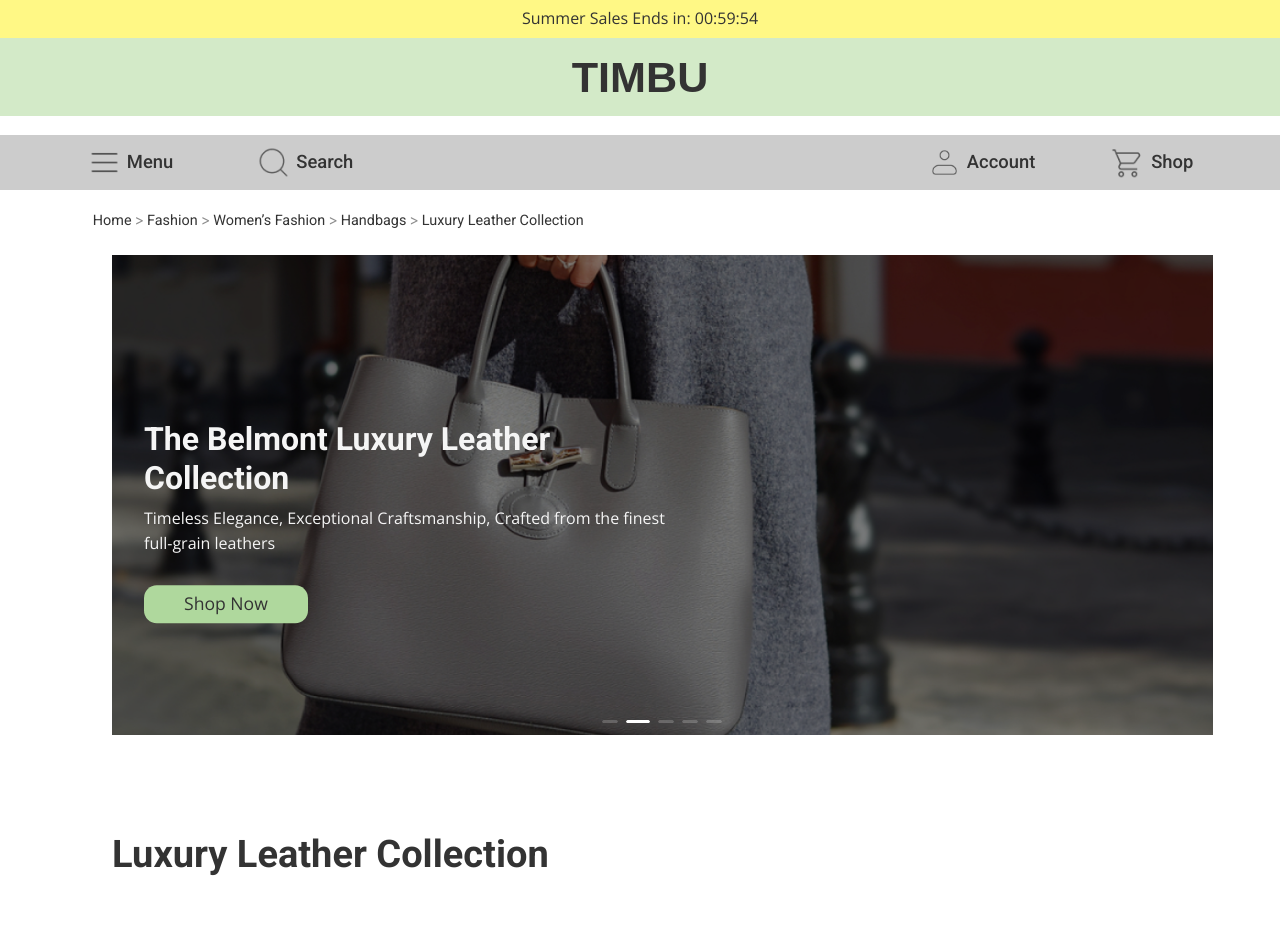
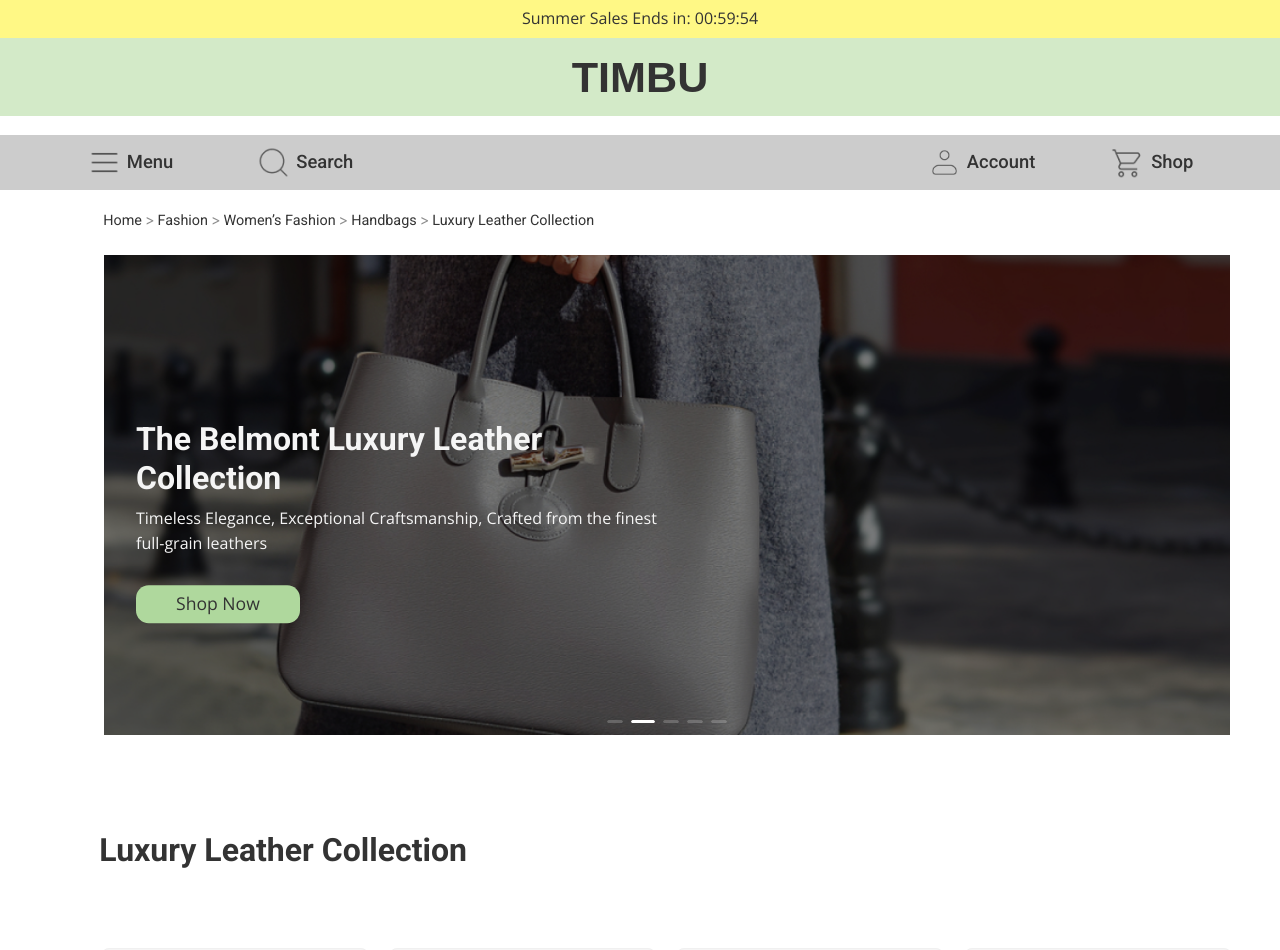
Before and after one commit to GreyyDaze/hng-frontend-stage2, a React (Vite) app: page / in a window 1280 px wide. Shown: the top 950 px of the page. Built offline with nearby package versions, Linux system fonts and the light colour scheme; a web font is replaced by a local one.

Commit message:
Update index.css

```diff
--- a/src/index.css
+++ b/src/index.css
@@ -80,7 +80,7 @@ label {
   font-size: 1rem;
   margin-top: 1.25rem;
   margin-bottom: 1.4375rem;
-  padding: 0rem 7.5rem;
+  padding: 0rem 7.6rem;
 }
 
 .breadcrumb-container span {
@@ -175,18 +175,18 @@ label {
 .heading-container {
   margin-top: 6.8125rem;
   margin-bottom: 4.875rem;
-  margin-left: 7.8rem !important;
+  margin-left: 7.4rem !important;
   margin-right: 9.5rem !important;
 }
 
 .heading-text {
-  font-size: 2.25rem;
+  font-size: 2.25rem !important;
   font-weight: 600;
   text-align: center;
 }
 
 .leather-collection-container {
-  margin-left: 6.5rem !important;
+  margin-left: 7.5rem !important;
   margin-right: 3rem !important;
 }
 
@@ -716,6 +716,11 @@ h1.title-total {
 
 /* Responsive design */
 @media (max-width: 1366px) {
+  .leather-collection-container {
+    margin-left: 6.3rem !important;
+    margin-right: 3rem !important;
+  }
+
   .item-image {
     margin-right: 0.9rem !important;
   }
@@ -848,7 +853,7 @@ h1.title-total {
     font-size: 0.9rem;
     margin-top: 1.2rem;
     margin-bottom: 1.4rem;
-    padding: 0rem 5.8rem !important;
+    padding: 0rem 6.45rem !important;
   }
 
   .box-1 {
@@ -860,10 +865,10 @@ h1.title-total {
   }
 
   .hero-carousel-container {
-    margin-left: 7rem !important;
+    margin-left: 6.5rem !important;
     margin-right: 9.5rem !important;
     margin-bottom: 6rem !important;
-    width: 86%;
+    width: 88%;
   }
 
   .hero-image {
@@ -896,12 +901,12 @@ h1.title-total {
   .heading-container {
     margin-top: 5.8rem;
     margin-bottom: 3.9rem;
-    margin-left: 7rem !important;
+    margin-left: 6.2rem !important;
     margin-right: 9.5rem !important;
   }
 
   .heading-text {
-    font-size: 2rem;
+    font-size: 2rem !important;
   }
 
   .leather-row {
@@ -1092,7 +1097,7 @@ h1.title-total {
     font-size: 0.85rem;
     margin-top: 1.1rem;
     margin-bottom: 1.3rem;
-    padding: 0rem 5.5rem !important;
+    padding: 0rem 4.8rem !important;
   }
 
   .box-1 {
@@ -1101,13 +1106,6 @@ h1.title-total {
 
   .box-2 {
     margin-left: 11.5rem !important;
-  }
-
-  .hero-carousel-container {
-    margin-left: 6.5rem !important;
-    margin-right: 8.5rem !important;
-    margin-bottom: 5.5rem !important;
-    width: 86%;
   }
 
   .hero-image {
@@ -1144,8 +1142,6 @@ h1.title-total {
     margin-right: 8.5rem !important;
   }
 
-  .heading-text {
-  }
 
   .cart-title {
     font-size: 1.1rem !important;
@@ -1155,9 +1151,7 @@ h1.title-total {
     flex: 0 0 25.5% !important;
   }
 
-  .breadcrumb-container {
-    padding: 0rem 3.4rem !important;
-  }
+
 
   .box-1 {
     margin-right: 6.2rem !important;
@@ -1168,14 +1162,14 @@ h1.title-total {
   }
 
   .hero-carousel-container {
-    width: 85%;
-    margin-left: 4rem !important;
+    width: 87%;
+    margin-left: 4.8rem !important;
     margin-right: 4rem !important;
     margin-bottom: 5rem !important;
   }
 
   .heading-container {
-    margin-left: 4rem !important;
+    margin-left: 4.8rem !important;
     margin-right: 4rem !important;
   }
 
@@ -1211,8 +1205,8 @@ h1.title-total {
   }
 
   .leather-collection-container {
-    margin-left: 4rem !important;
-    margin-right: 4rem !important;
+    margin-left: 4.8rem !important;
+    margin-right: 3.4rem !important;
   }
 
   .custom-card .ant-card-body {
@@ -1476,7 +1470,7 @@ h1.title-total {
   }
 
   .hero-carousel-container {
-    width: 85%;
+    width: 88.9%;
     margin-bottom: 4rem !important;
     margin-left: 2.9rem !important;
     margin-right: 2rem !important;
@@ -1517,7 +1511,7 @@ h1.title-total {
   }
 
   .heading-text {
-    font-size: 1.75rem;
+    font-size: 1.75rem !important;
   }
 
   .leather-row {
@@ -1545,6 +1539,10 @@ h1.title-total {
   }
   .checkout-container .check-col-1 {
     order: 2;
+  }
+
+  .heading-text {
+    font-size: 1.4rem !important;
   }
 
   .checkout-container .check-col-2 {
@@ -1685,7 +1683,7 @@ h1.title-total {
 
   .breadcrumb-container {
     font-size: 0.65rem;
-    padding: 0rem 1.7rem !important;
+    padding: 0rem 1.5rem !important;
   }
 
   .navbar-icon {
@@ -1702,7 +1700,7 @@ h1.title-total {
   }
 
   .hero-carousel-container {
-    width: 88%;
+    width: 89.4%;
     margin-bottom: 4rem !important;
     margin-left: 1.5rem !important;
     margin-right: 1.5rem !important;
@@ -1714,7 +1712,7 @@ h1.title-total {
   }
 
   .leather-collection-container {
-    margin-left: 1.5rem !important;
+    margin-left: 1.6rem !important;
     margin-right: 1.5rem !important;
   }
 
@@ -1971,7 +1969,7 @@ h1.title-total {
     font-size: 0.55rem;
     margin-top: 0.875rem;
     margin-bottom: 0.9375rem;
-    padding: 0rem 1.3rem !important;
+    padding: 0rem 1.17rem !important;
   }
 
   .box-1 {
@@ -2019,13 +2017,13 @@ h1.title-total {
   .heading-container {
     margin-top: 2.25rem !important;
     margin-bottom: 1.25rem !important;
-    margin-left: 1.2rem !important;
+    margin-left: 1.15rem !important;
     margin-right: 1.2rem !important;
   }
 
   .leather-collection-container {
-    margin-left: 1.2rem !important;
-    margin-right: 1.2rem !important;
+    margin-left: 1.35rem !important;
+    margin-right: 1.25rem !important;
   }
 
   .heading-text {
```
